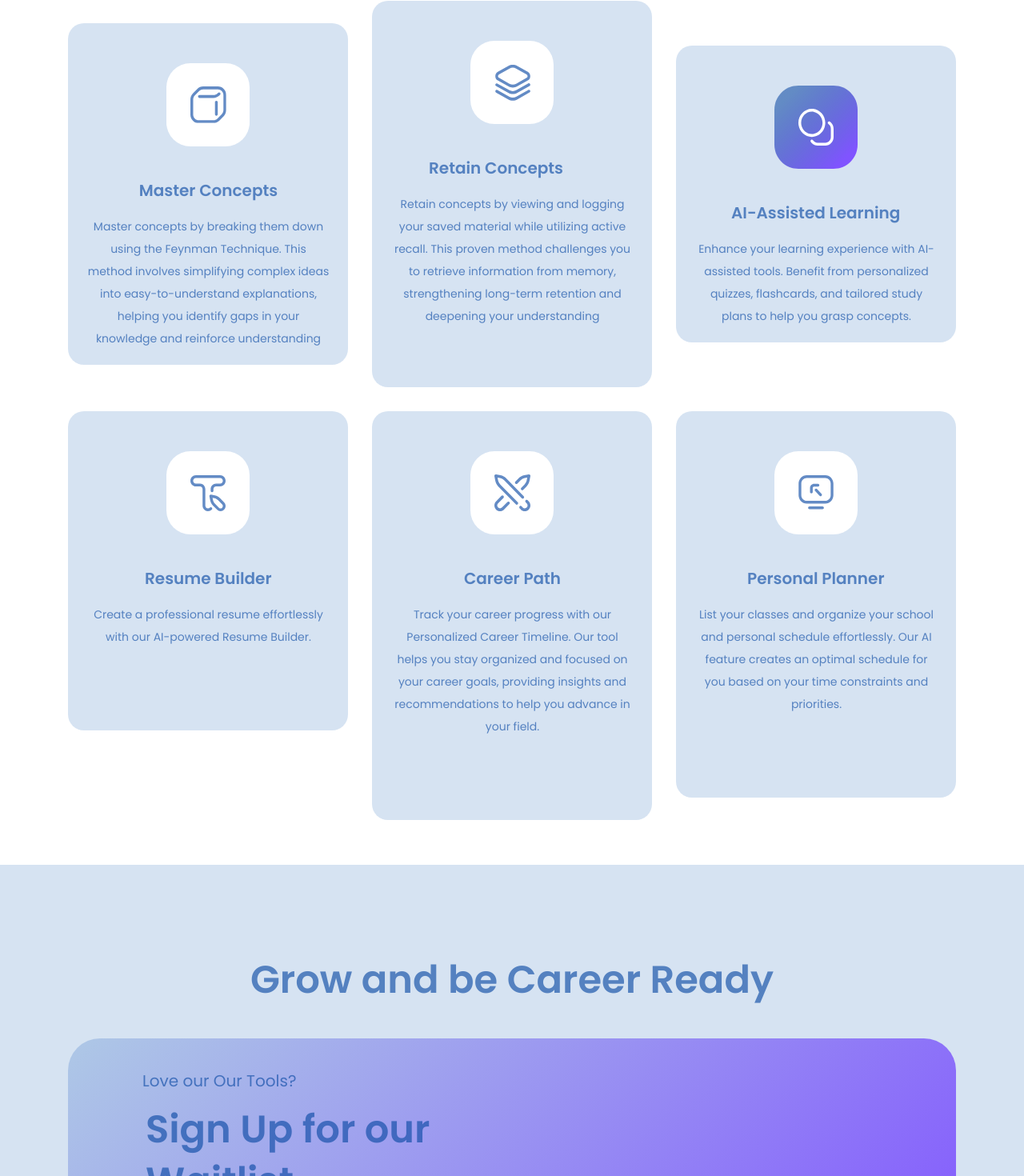
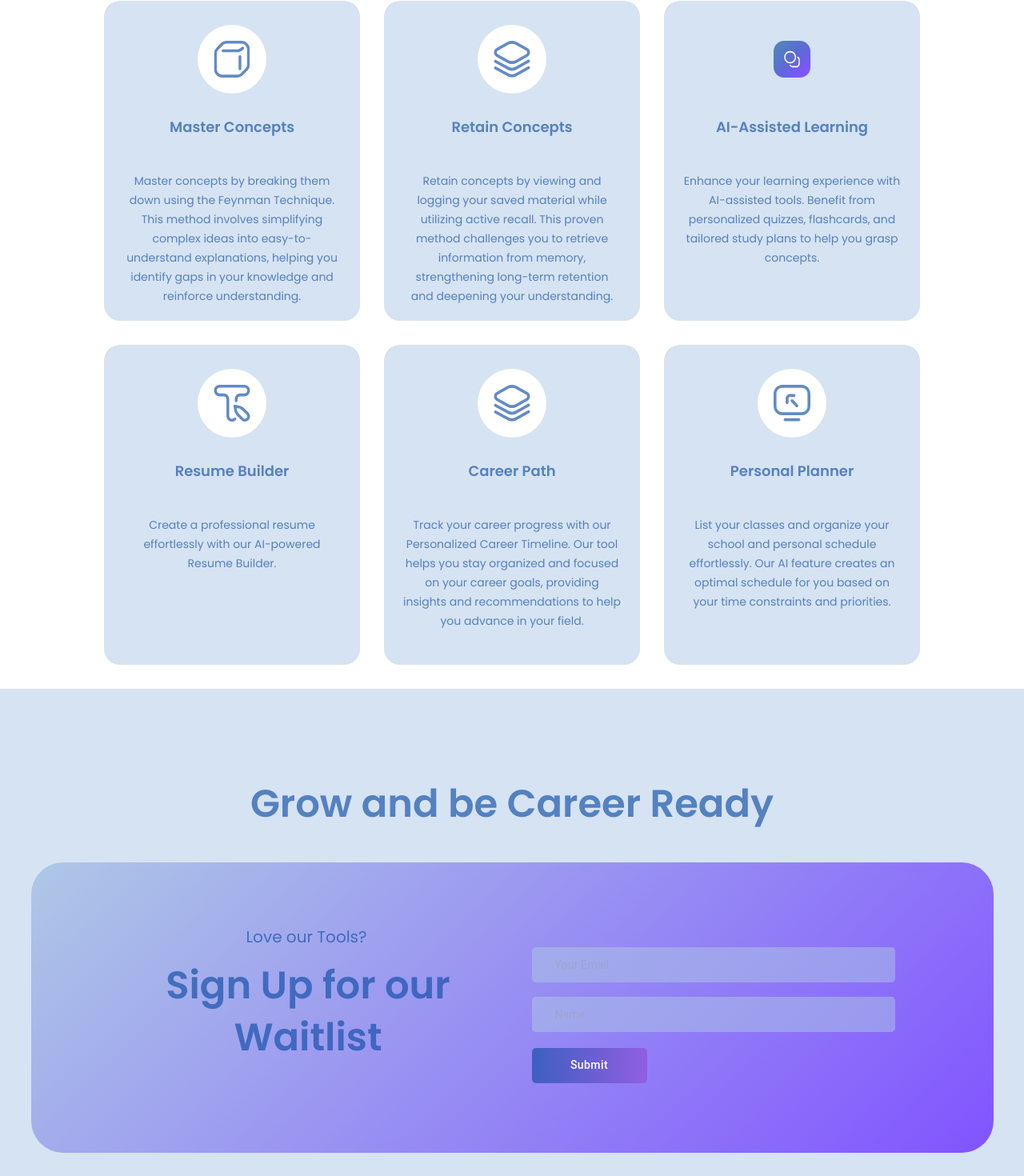
Before and after one commit to aarondon1/StudentElevator, a Next.js app: page / in a window 1280 px wide. Shown: the part 860-2330 px from the top of the page at 80% size. Built offline with nearby package versions, Linux system fonts and the light colour scheme.

Commit message:
changes to landing page

```diff
--- a/components/LandingPage/HeroSection.js
+++ b/components/LandingPage/HeroSection.js
@@ -4,7 +4,7 @@ import PropTypes from "prop-types";
 const HeroSection = ({ className = "" }) => {
   return (
     <div
-      className={`self-stretch flex flex-row items-start justify-start flex-wrap content-start gap-[23px] max-w-full text-center text-45xl text-darkslateblue font-poppins ${className}`}
+    className={`self-stretch flex flex-row items-center justify-center flex-wrap content-start gap-[23px] max-w-full text-center text-45xl text-darkslateblue font-poppins mx-auto ${className}`}
     >
       <div className="h-[360px] w-[188px] flex flex-col items-start justify-start pt-[172px] px-0 pb-0 box-border mq450:pt-28 mq450:box-border">
         <div className="self-stretch flex-1 relative [filter:blur(30px)] rounded-[50%] [background:radial-gradient(50%_50%_at_50%_50%,_rgba(143,_177,_232,_0.64),_rgba(28,_32,_72,_0.87))]" />
@@ -17,7 +17,7 @@ const HeroSection = ({ className = "" }) => {
             </h1>
             <div className="w-[855px] flex flex-row items-start justify-center py-0 px-5 box-border max-w-full text-lg text-lightsteelblue-200">
               <div className="w-[577px] relative leading-[28px] inline-block shrink-0 max-w-full">
-Student Elevator is your go-to hub for college success, offering tools for studying, resume building, and career development to help you excel.
+                  Student Elevator is your go-to hub for college success, offering tools for studying, resume building, and career development to help you excel.
               </div>
             </div>
           </div>
@@ -46,7 +46,6 @@ Student Elevator is your go-to hub for college success, offering tools for study
                   Join the Waitlist
                 </Button>
               </div>
-
             </div>
           </div>
         </div>
--- a/components/LandingPage/feature-section.js
+++ b/components/LandingPage/feature-section.js
@@ -26,186 +26,106 @@ const FeatureSection = ({ className = "" }) => {
               specifically designed for you
             </div>
           </div>
+
           <div className="w-full flex flex-row items-center justify-center flex-wrap content-start gap-[30px] text-center text-xl text-darkslateblue">
-            <div className="flex-1 rounded-xl bg-lightsteelblue-300 flex flex-col items-center justify-start pt-[50px] pb-[19px] pl-6 pr-[23px] box-border gap-[39px] min-w-[262px] max-w-full mq450:gap-[19px] mq450:pt-8 mq450:pb-5">
-              <div className="w-[350px] h-[371px] relative rounded-xl bg-lightsteelblue-300 hidden max-w-full" />
-              <div className="self-stretch flex flex-row items-start justify-center py-0 pl-0 pr-px">
-                <div className="rounded-11xl bg-white flex flex-row items-start justify-start py-[29px] pl-[30px] pr-[29px] z-[1]">
-                  <div className="h-[104px] w-[104px] relative rounded-11xl bg-white hidden" />
-                  <img
-                    className="h-[46px] w-[44.8px] relative z-[2]"
-                    loading="lazy"
-                    alt=""
-                    src="/group-102.svg"
-                  />
+            {/* Master Concepts */}
+            <div className="flex-1 rounded-xl bg-lightsteelblue-300 flex flex-col items-center justify-start pt-[30px] pb-[30px] px-6 box-border gap-[10px] min-w-[262px] max-w-[320px] min-h-[400px] max-h-[400px]">
+              <div className="rounded-full bg-white flex items-center justify-center p-[20px]">
+                <img className="h-[46px] w-[46px]" src="/group-102.svg" alt="Master Concepts" />
               </div>
-              </div>
-              <div className="self-stretch flex flex-col items-start justify-start gap-[15px]">
-                <div className="self-stretch flex flex-row items-start justify-center py-0 px-5">
-                  <h3 className="m-0 relative text-inherit leading-[32px] font-semibold font-[inherit] inline-block min-w-[41px] z-[1] mq450:text-base mq450:leading-[26px]">
-                    Master Concepts
-                  </h3>
-                </div>
-                <div className="self-stretch relative text-sm leading-[28px] z-[1]">
-                  <p className="m-0">
-                  Master concepts by breaking them down using the Feynman Technique. This method involves simplifying complex ideas into easy-to-understand explanations, helping you identify gaps in your knowledge and reinforce understanding
+              <h3 className="text-lg font-semibold">Master Concepts</h3>
+              <p className="text-sm leading-[24px]">
+                Master concepts by breaking them down using the Feynman Technique. This method involves simplifying complex ideas into easy-to-understand explanations, helping you identify gaps in your knowledge and reinforce understanding.
               </p>
             </div>
+
+            {/* Retain Concepts */}
+            <div className="flex-1 rounded-xl bg-lightsteelblue-300 flex flex-col items-center justify-start pt-[30px] pb-[30px] px-6 box-border gap-[10px] min-w-[262px] max-w-[320px] min-h-[400px] max-h-[400px]">
+              <div className="rounded-full bg-white flex items-center justify-center p-[20px]">
+                <img className="h-[46px] w-[46px]" src="/group.svg" alt="Retain Concepts" />
               </div>
+              <h3 className="text-lg font-semibold">Retain Concepts</h3>
+              <p className="text-sm leading-[24px]">
+                Retain concepts by viewing and logging your saved material while utilizing active recall. This proven method challenges you to retrieve information from memory, strengthening long-term retention and deepening your understanding.
+              </p>
             </div>
-            <div className="flex-1 rounded-xl bg-lightsteelblue-300 flex flex-col items-start justify-start pt-[50px] pb-[75px] pl-6 pr-[23px] box-border gap-[39px] min-w-[262px] min-h-[371px] max-w-full mq450:gap-[19px] mq450:pt-8 mq450:pb-[49px] mq450:box-border">
-              <div className="w-[350px] h-[371px] relative rounded-xl bg-lightsteelblue-300 hidden max-w-full" />
-              <div className="self-stretch flex flex-row items-start justify-center py-0 pl-0 pr-px">
-                <div className="rounded-11xl bg-white flex flex-row items-start justify-start pt-[30px] pb-[29.3px] pl-[31px] pr-[29px] z-[1]">
-                  <div className="h-[104px] w-[104px] relative rounded-11xl bg-white hidden" />
-                  <img
-                    className="h-[44.7px] w-11 relative z-[2]"
-                    loading="lazy"
-                    alt=""
-                    src="/group.svg"
-                  />
+
+            {/* AI-Assisted Learning */}
+            <div className="flex-1 rounded-xl bg-lightsteelblue-300 flex flex-col items-center justify-start pt-[30px] pb-[30px] px-6 box-border gap-[10px] min-w-[262px] max-w-[320px] min-h-[400px] max-h-[400px]">
+              <div className="flex items-center justify-center p-[20px]">
+                <img className="h-[46px] w-[46px]" src="/group-129.svg" alt="AI-Assisted Learning" />
               </div>
+              <h3 className="text-lg font-semibold">AI-Assisted Learning</h3>
+              <p className="text-sm leading-[24px]">
+                Enhance your learning experience with AI-assisted tools. Benefit from personalized quizzes, flashcards, and tailored study plans to help you grasp concepts.
+              </p>
             </div>
-              <div className="self-stretch flex flex-col items-start justify-start gap-[15px]">
-                <div className="self-stretch flex flex-row items-start justify-start py-0 pl-[47px] pr-12 mq450:pl-5 mq450:pr-5 mq450:box-border">
-                  <h3 className="m-0 relative text-inherit leading-[32px] font-semibold font-[inherit] z-[1] mq450:text-base mq450:leading-[26px]">
-                    Retain Concepts
-                  </h3>
+
+            {/* Resume Builder */}
+            <div className="flex-1 rounded-xl bg-lightsteelblue-300 flex flex-col items-center justify-start pt-[30px] pb-[30px] px-6 box-border gap-[10px] min-w-[262px] max-w-[320px] min-h-[400px] max-h-[400px]">
+              <div className="rounded-full bg-white flex items-center justify-center p-[20px]">
+                <img className="h-[46px] w-[46px]" src="/group-103.svg" alt="Resume Builder" />
               </div>
-                <div className="self-stretch relative text-sm leading-[28px] z-[1]">
-                Retain concepts by viewing and logging your saved material while utilizing active recall. This proven method challenges you to retrieve information from memory, strengthening long-term retention and deepening your understanding
+              <h3 className="text-lg font-semibold">Resume Builder</h3>
+              <p className="text-sm leading-[24px]">
+                Create a professional resume effortlessly with our AI-powered Resume Builder.
+              </p>
             </div>
+
+            {/* Career Path */}
+            <div className="flex-1 rounded-xl bg-lightsteelblue-300 flex flex-col items-center justify-start pt-[30px] pb-[30px] px-6 box-border gap-[10px] min-w-[262px] max-w-[320px] min-h-[400px] max-h-[400px]">
+              <div className="rounded-full bg-white flex items-center justify-center p-[20px]">
+                <img className="h-[46px] w-[46px]" src="/group.svg" alt="Career Path" />
               </div>
+              <h3 className="text-lg font-semibold">Career Path</h3>
+              <p className="text-sm leading-[24px]">
+                Track your career progress with our Personalized Career Timeline. Our tool helps you stay organized and focused on your career goals, providing insights and recommendations to help you advance in your field.
+              </p>
             </div>
-            <div className="flex-1 rounded-xl bg-lightsteelblue-300 flex flex-col items-start justify-start pt-[50px] pb-12 pl-6 pr-[23px] box-border gap-[39px] min-w-[262px] max-w-full mq450:gap-[19px] mq450:pt-8 mq450:pb-[31px] mq450:box-border">
-              <div className="w-[350px] h-[371px] relative rounded-xl bg-lightsteelblue-300 hidden max-w-full" />
-              <div className="self-stretch flex flex-row items-start justify-center py-0 pl-0 pr-px">
-                <div className="rounded-11xl bg-white flex flex-row items-start justify-start z-[1]">
-                  <div className="self-stretch w-[104px] relative rounded-11xl bg-white hidden" />
-                  <img
-                    className="h-[104px] w-[104px] relative z-[2]"
-                    loading="lazy"
-                    alt=""
-                    src="/group-129.svg"
-                  />
+
+            {/* Personal Planner */}
+            <div className="flex-1 rounded-xl bg-lightsteelblue-300 flex flex-col items-center justify-start pt-[30px] pb-[30px] px-6 box-border gap-[10px] min-w-[262px] max-w-[320px] min-h-[400px] max-h-[400px]">
+              <div className="rounded-full bg-white flex items-center justify-center p-[20px]">
+                <img className="h-[46px] w-[46px]" src="/group-106.svg" alt="Personal Planner" />
               </div>
-              </div>
-              <div className="self-stretch flex flex-col items-start justify-start gap-[15px]">
-  <div className="self-stretch flex flex-row items-start justify-start py-0 pl-[45px] pr-[46px] mq450:pl-5 mq450:pr-5 mq450:box-border">
-    <h3 className="m-0 relative text-inherit leading-[32px] font-semibold font-[inherit] z-[1] mq450:text-base mq450:leading-[26px]">
-      AI-Assisted Learning
-    </h3>
-  </div>
-  <div className="self-stretch h-[83px] relative text-sm leading-[28px] inline-block shrink-0 z-[1]">
-    Enhance your learning experience with AI-assisted tools. Benefit from personalized quizzes, flashcards, and tailored study plans to help you grasp concepts.
+              <h3 className="text-lg font-semibold">Personal Planner</h3>
+              <p className="text-sm leading-[24px]">
+                List your classes and organize your school and personal schedule effortlessly. Our AI feature creates an optimal schedule for you based on your time constraints and priorities.
+              </p>
             </div>
           </div>
 
         </div>
       </div>
+
+
+
+      <div className="self-stretch bg-lightsteelblue-300 flex flex-col items-center justify-center pt-28 px-5 pb-[83px] box-border gap-[41px] max-w-full mq800:gap-5 mq800:pt-[73px] mq800:pb-[54px] mq800:box-border">
+        <div className="w-[1440px] h-[725px] relative bg-lightsteelblue-300 hidden max-w-full" />
+        <div className="w-full flex flex-row items-center justify-center max-w-full">
+          <h1 className="m-0 text-center text-inherit leading-[64px] font-semibold font-[inherit] z-[1] mq800:text-19xl mq800:leading-[51px] mq450:text-10xl mq450:leading-[38px]">
+            Grow and be Career Ready
+          </h1>
         </div>
-      </div>
-      <div className="self-stretch flex flex-row items-start justify-center pt-0 px-5 pb-[39px] box-border max-w-full text-xl">
-        <div className="w-[1110px] flex flex-row items-start justify-center flex-wrap content-start gap-[30px] max-w-full">
-          <div className="flex-1 rounded-xl bg-lightsteelblue-300 flex flex-col items-start justify-start pt-[50px] pb-[103px] pl-6 pr-[23px] box-border gap-[39px] min-w-[262px] max-w-full mq450:gap-[19px] mq450:pt-8 mq450:pb-[67px] mq450:box-border">
-            <div className="w-[350px] h-[371px] relative rounded-xl bg-lightsteelblue-300 hidden max-w-full" />
-            <div className="self-stretch flex flex-row items-start justify-center py-0 pl-0 pr-px">
-              <div className="rounded-11xl bg-white flex flex-row items-start justify-start pt-[30px] px-[30px] pb-[29px] z-[1]">
-                <div className="h-[104px] w-[104px] relative rounded-11xl bg-white hidden" />
-                <img
-                  className="h-[45px] w-11 relative z-[2]"
-                  loading="lazy"
-                  alt=""
-                  src="/group-103.svg"
-                />
-              </div>
-            </div>
-            <div className="self-stretch flex flex-col items-start justify-start gap-[15px]">
-              <div className="self-stretch flex flex-row items-start justify-start py-0 px-[72px] mq450:pl-5 mq450:pr-5 mq450:box-border">
-                <h3 className="m-0 relative text-inherit leading-[32px] font-semibold font-[inherit] z-[1] mq450:text-base mq450:leading-[26px]">
-                  Resume Builder
+        <div className="rounded-21xl [background:linear-gradient(135.66deg,_#aec8e6,_#8154ff)] flex flex-row items-center justify-center pt-[37px] pb-[19px] pl-[93px] pr-[93px] box-border [row-gap:20px] max-w-full z-[1] text-xl mq1150:flex-wrap mq1150:pl-5 mq1150:pr-5 mq1150:box-border mq450:pt-6 mq450:pb-5 mq450:box-border">
+          <div className="h-[425px] w-[1110px] relative rounded-21xl [background:linear-gradient(135.66deg,_#aec8e6,_#8154ff)] hidden max-w-full" />
+          <div className="w-[503px] flex flex-col items-center justify-center pt-0 px-0 pb-[53px] box-border min-w-[503px] min-h-[307px] max-w-full mq800:min-w-full mq1150:flex-1">
+            <div className="self-stretch flex flex-col items-center justify-center gap-3 max-w-full">
+              <h3 className="m-0 text-center text-inherit leading-[32px] font-normal font-[inherit] z-[2] mq450:text-base mq450:leading-[26px]">
+                Love our Tools?
               </h3>
-              </div>
-              <div className="self-stretch relative text-sm leading-[28px] z-[1]">
-                Create a professional resume effortlessly with our AI-powered Resume Builder.
-              </div>
-            </div>
-          </div>
-          <div className="flex-1 rounded-xl bg-lightsteelblue-300 flex flex-col items-start justify-start pt-[50px] pb-[103px] pl-6 pr-[23px] box-border gap-[39px] min-w-[262px] max-w-full mq450:gap-[19px] mq450:pt-8 mq450:pb-[67px] mq450:box-border">
-            <div className="w-[350px] h-[371px] relative rounded-xl bg-lightsteelblue-300 hidden max-w-full" />
-            <div className="self-stretch flex flex-row items-start justify-center py-0 pl-0 pr-px">
-              <div className="rounded-11xl bg-white flex flex-row items-start justify-start py-[29px] pl-[30px] pr-[29px] z-[1]">
-                <div className="h-[104px] w-[104px] relative rounded-11xl bg-white hidden" />
-                <img
-                  className="h-[46px] w-[45px] relative z-[2]"
-                  loading="lazy"
-                  alt=""
-                  src="/group-105.svg"
-                />
-              </div>
-            </div>
-            <div className="self-stretch flex flex-col items-start justify-start gap-[15px]">
-              <div className="self-stretch flex flex-row items-start justify-center py-0 px-5">
-                <h3 className="m-0 relative text-inherit leading-[32px] font-semibold font-[inherit] inline-block min-w-[41px] z-[1] mq450:text-base mq450:leading-[26px]">
-                  Career Path
-                </h3>
-              </div>
-              <div className="self-stretch relative text-sm leading-[28px] z-[1]">
-                Track your career progress with our Personalized Career Timeline. Our tool helps you stay organized and focused on your career goals, providing insights and recommendations to help you advance in your field.
-              </div>
-            </div>
-          </div>
-          <div className="flex-1 rounded-xl bg-lightsteelblue-300 flex flex-col items-start justify-start pt-[50px] pb-[103px] pl-6 pr-[23px] box-border gap-[39px] min-w-[262px] max-w-full mq450:gap-[19px] mq450:pt-8 mq450:pb-[67px] mq450:box-border">
-            <div className="w-[350px] h-[371px] relative rounded-xl bg-lightsteelblue-300 hidden max-w-full" />
-            <div className="self-stretch flex flex-row items-start justify-center py-0 pl-0 pr-px">
-              <div className="rounded-11xl bg-white flex flex-row items-start justify-start pt-[30px] px-[30px] pb-[30.5px] z-[1]">
-                <div className="h-[104px] w-[104px] relative rounded-11xl bg-white hidden" />
-                <img
-                  className="h-[43.5px] w-11 relative z-[2]"
-                  loading="lazy"
-                  alt=""
-                  src="/group-106.svg"
-                />
-              </div>
-            </div>
-            <div className="self-stretch flex flex-col items-start justify-start gap-[15px]">
-              <div className="self-stretch flex flex-row items-start justify-start py-0 pl-[65px] pr-[66px] mq450:pl-5 mq450:pr-5 mq450:box-border">
-                <h3 className="m-0 relative text-inherit leading-[32px] font-semibold font-[inherit] z-[1] mq450:text-base mq450:leading-[26px]">{`Personal Planner `}</h3>
-              </div>
-              <div className="self-stretch relative text-sm leading-[28px] z-[1]">
-                List your classes and organize your school and personal schedule effortlessly. Our AI feature creates an optimal schedule for you based on your time constraints and priorities.
-              </div>
+              <div className="self-stretch flex flex-row items-center justify-center py-0 pl-1 pr-0 box-border max-w-full text-center text-29xl">
+                <div className="flex-1 flex flex-col items-center justify-center gap-9 max-w-full mq800:gap-[18px]">
+                  <h1 className="m-0 self-stretch relative text-inherit leading-[65px] font-semibold font-[inherit] z-[2] mq800:text-19xl mq800:leading-[52px] mq450:text-10xl mq450:leading-[39px]">
+                    Sign Up for our Waitlist
+                  </h1>
                 </div>
               </div>
             </div>
           </div>
 
-      <div className="self-stretch bg-lightsteelblue-300 flex flex-col items-center justify-start pt-28 px-5 pb-[83px] box-border gap-[41px] max-w-full mq800:gap-5 mq800:pt-[73px] mq800:pb-[54px] mq800:box-border">
-        <div className="w-[1440px] h-[725px] relative bg-lightsteelblue-300 hidden max-w-full" />
-        <div className="w-[1110px] flex flex-row items-start justify-center max-w-full">
-          <h1 className="m-0 relative text-inherit leading-[64px] font-semibold font-[inherit] z-[1] mq800:text-19xl mq800:leading-[51px] mq450:text-10xl mq450:leading-[38px]">
-            Grow and be Career Ready
-          </h1>
-        </div>
-        <div className="rounded-21xl [background:linear-gradient(135.66deg,_#aec8e6,_#8154ff)] flex flex-row items-end justify-center pt-[37px] pb-[19px] pl-[93px] pr-0 box-border [row-gap:20px] max-w-full z-[1] text-xl mq1150:flex-wrap mq1150:pl-5 mq1150:pr-5 mq1150:box-border mq450:pt-6 mq450:pb-5 mq450:box-border">
-          <div className="h-[425px] w-[1110px] relative rounded-21xl [background:linear-gradient(135.66deg,_#aec8e6,_#8154ff)] hidden max-w-full" />
-          <div className="w-[503px] flex flex-col items-start justify-start pt-0 px-0 pb-[53px] box-border min-w-[503px] min-h-[307px] max-w-full mq800:min-w-full mq1150:flex-1">
-            <div className="self-stretch flex flex-col items-start justify-start gap-3 max-w-full">
-              <h3 className="m-0 relative text-inherit leading-[32px] font-normal font-[inherit] z-[2] mq450:text-base mq450:leading-[26px]">
-                Love our Our Tools?
-              </h3>
-              <div className="self-stretch flex flex-row items-start justify-start py-0 pl-1 pr-0 box-border max-w-full text-left text-29xl">
-                <div className="flex-1 flex flex-col items-start justify-start gap-9 max-w-full mq800:gap-[18px]">
-                  <h1 className="m-0 self-stretch relative text-inherit leading-[65px] font-semibold font-[inherit] z-[2] mq800:text-19xl mq800:leading-[52px] mq450:text-10xl mq450:leading-[39px]">
-                    Sign Up for our Waitlist
-                  </h1>
-
-                </div>
-
-              </div>
-            </div>
-          </div>
-          <div className="w-[514px] flex flex-col items-start justify-start py-0 px-0 box-border min-w-[514px] max-w-full mq800:min-w-full mq1150:flex-1">
+        {/* TextField and Button section */}
+        <div className="w-[514px] flex flex-col items-start justify-start py-0 px-[30px] box-border min-w-[514px] max-w-full mq800:min-w-full mq1150:flex-1">
           <div className="self-stretch flex flex-col items-start justify-start gap-[18px]">
             <TextField
               className="[border:none] bg-[transparent] self-stretch h-11 font-poppins text-sm text-darkgray"
@@ -218,6 +138,7 @@ const FeatureSection = ({ className = "" }) => {
                   backgroundColor: "rgba(174, 200, 230, 0.5)",
                   borderRadius: "5px",
                   fontSize: "14px",
+                  paddingLeft: "15px", // Padding to move the input from the left edge
                 },
                 "& .MuiInputBase-input": { color: "#9e9e9e" },
               }}
@@ -233,11 +154,11 @@ const FeatureSection = ({ className = "" }) => {
                   backgroundColor: "rgba(174, 200, 230, 0.5)",
                   borderRadius: "5px",
                   fontSize: "14px",
+                  paddingLeft: "15px", // Padding to move the input from the left edge
                 },
                 "& .MuiInputBase-input": { color: "#9e9e9e" },
               }}
             />
-
           </div>
           <Button
             className="w-36 h-11"
@@ -250,6 +171,7 @@ const FeatureSection = ({ className = "" }) => {
               background:
                 "linear-gradient(92.51deg, rgba(11, 74, 164, 0.64), #925fe2)",
               borderRadius: "5px",
+              marginTop: "20px", // Spacing above the button
               "&:hover": {
                 background:
                   "linear-gradient(92.51deg, rgba(11, 74, 164, 0.64), #925fe2)",
@@ -263,6 +185,7 @@ const FeatureSection = ({ className = "" }) => {
         </div>
       </div>
     </div>
+
     </section>
   );
 };
--- a/pages/index.js
+++ b/pages/index.js
@@ -7,16 +7,14 @@ import Footer from "../components/LandingPage/Footer";
 const LandingPage = () => {
   return (
     <div className="w-full relative bg-white overflow-hidden flex flex-col items-start justify-start pt-[27px] px-0 pb-0 box-border gap-[136px] leading-[normal] tracking-[normal] mq800:gap-[68px] mq450:gap-[34px]">
-
-      <section className="w-[1416px] flex flex-row items-start justify-start py-0 px-[74px] box-border max-w-full mq1350:pl-[37px] mq1350:pr-[37px] mq1350:box-border">
-        <div className="flex-1 flex flex-col items-start justify-start gap-[27px] max-w-full">
+      <section className="w-full flex flex-row items-center justify-center py-0 px-[74px] box-border max-w-full mq1350:pl-[37px] mq1350:pr-[37px] mq1350:box-border">
+        <div className="flex-1 flex flex-col items-center justify-start gap-[27px] max-w-full">
           <Header />
           <HeroSection />
         </div>
       </section>
       <FeatureSection />
       <section className="self-stretch flex flex-col items-start justify-start gap-[21px] max-w-full">
-
         <Footer />
       </section>
     </div>
```
Lines whose indentation alone changed are shown as unchanged.
